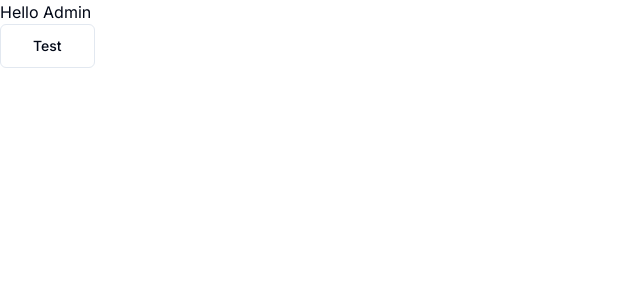
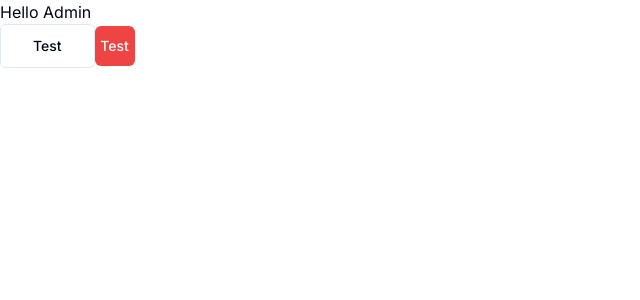
Before and after one commit to HassanShanJava/FullStack-Ecommerce-Platform, a Next.js app: page / in a window 1280 px wide. Shown: the top 300 px of the page, without its empty margins (0-640 px from the left). Built offline with nearby package versions, Linux system fonts and the light colour scheme.

Commit message:
fix setting.jsoon error

```diff
--- a/app/(root)/page.tsx
+++ b/app/(root)/page.tsx
@@ -7,6 +7,9 @@ export default function Home() {
       <Button size="lg" variant="outline">
         Test
       </Button>
+      <Button size="icon" variant="destructive">
+        Test
+      </Button>
     </>
   );
 }
--- a/tsconfig.json
+++ b/tsconfig.json
@@ -8,7 +8,7 @@
     "noEmit": true,
     "esModuleInterop": true,
     "module": "esnext",
-    "moduleResolution": "bundler",
+    "moduleResolution": "node",
     "resolveJsonModule": true,
     "isolatedModules": true,
     "jsx": "preserve",
```
Also changed, not shown: next.config.js (line endings or trailing spaces).
